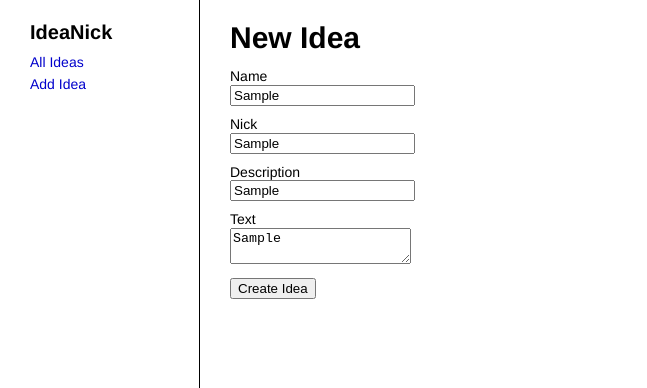
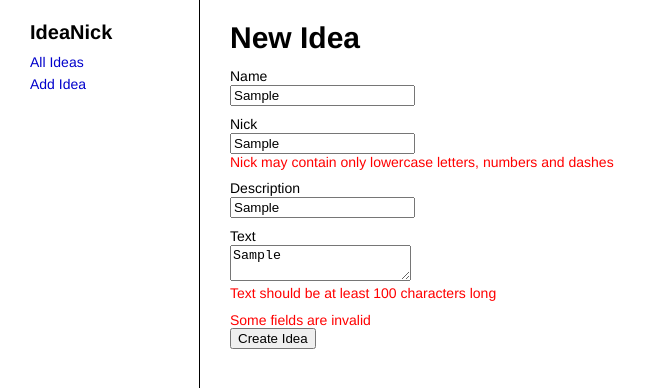
Before and after one commit to xyzelena/ideanick, a React (Vite) app in the folder webapp/: page /ideas/new in a window 1280 px wide. Both pictures are taken after typing "Sample", "Sample", "Sample", "Sample" into the empty fields and a click on the button "Create Idea". Shown: the top 388 px of the page, without its empty margins (0-647 px from the left). Built offline with nearby package versions, Linux system fonts and the light colour scheme; what @trpc/react-query would draw is missing.

Commit message:
Add validation

```diff
--- a/webapp/src/components/Input/index.tsx
+++ b/webapp/src/components/Input/index.tsx
@@ -10,6 +10,7 @@
   formik: FormikProps<any>;
 }) => {
   const value = formik.values[name];
+  const error = formik.errors[name] as string | undefined;
 
   return (
     <div style={{ marginBottom: 10 }}>
@@ -24,6 +25,8 @@
         name={name}
         id={name}
       />
+
+      {error && <div style={{ color: 'red' }}>{error}</div>}
     </div>
   );
 };
--- a/webapp/src/components/Textarea/index.tsx
+++ b/webapp/src/components/Textarea/index.tsx
@@ -10,6 +10,7 @@
   formik: FormikProps<any>;
 }) => {
   const value = formik.values[name];
+  const error = formik.errors[name] as string | undefined;
 
   return (
     <div style={{ marginBottom: 10 }}>
@@ -23,6 +24,8 @@
         name={name}
         id={name}
       />
+
+      {error && <div style={{ color: 'red' }}>{error}</div>}
     </div>
   );
 };
--- a/webapp/src/pages/NewIdeaPage/index.tsx
+++ b/webapp/src/pages/NewIdeaPage/index.tsx
@@ -11,6 +11,32 @@
       nick: '',
       description: '',
       text: '',
+    },
+    validate: (values) => {
+      const errors: Partial<typeof values> = {};
+
+      if (!values.name) {
+        errors.name = 'Name is required';
+      }
+
+      if (!values.nick) {
+        errors.nick = 'Nick is required';
+      } else if (!values.nick.match(/^[a-z0-9-]+$/)) {
+        errors.nick =
+          'Nick may contain only lowercase letters, numbers and dashes';
+      }
+
+      if (!values.description) {
+        errors.description = 'Description is required';
+      }
+
+      if (!values.text) {
+        errors.text = 'Text is required';
+      } else if (values.text.length < 100) {
+        errors.text = 'Text should be at least 100 characters long';
+      }
+
+      return errors;
     },
     onSubmit: (values) => {
       console.info('Submitted', values);
@@ -33,6 +59,10 @@
 
         <Textarea name="text" label="Text" formik={formik} />
 
+        {!formik.isValid && (
+          <div style={{ color: 'red' }}>Some fields are invalid</div>
+        )}
+
         <button type="submit">Create Idea</button>
       </form>
     </Segment>
```
